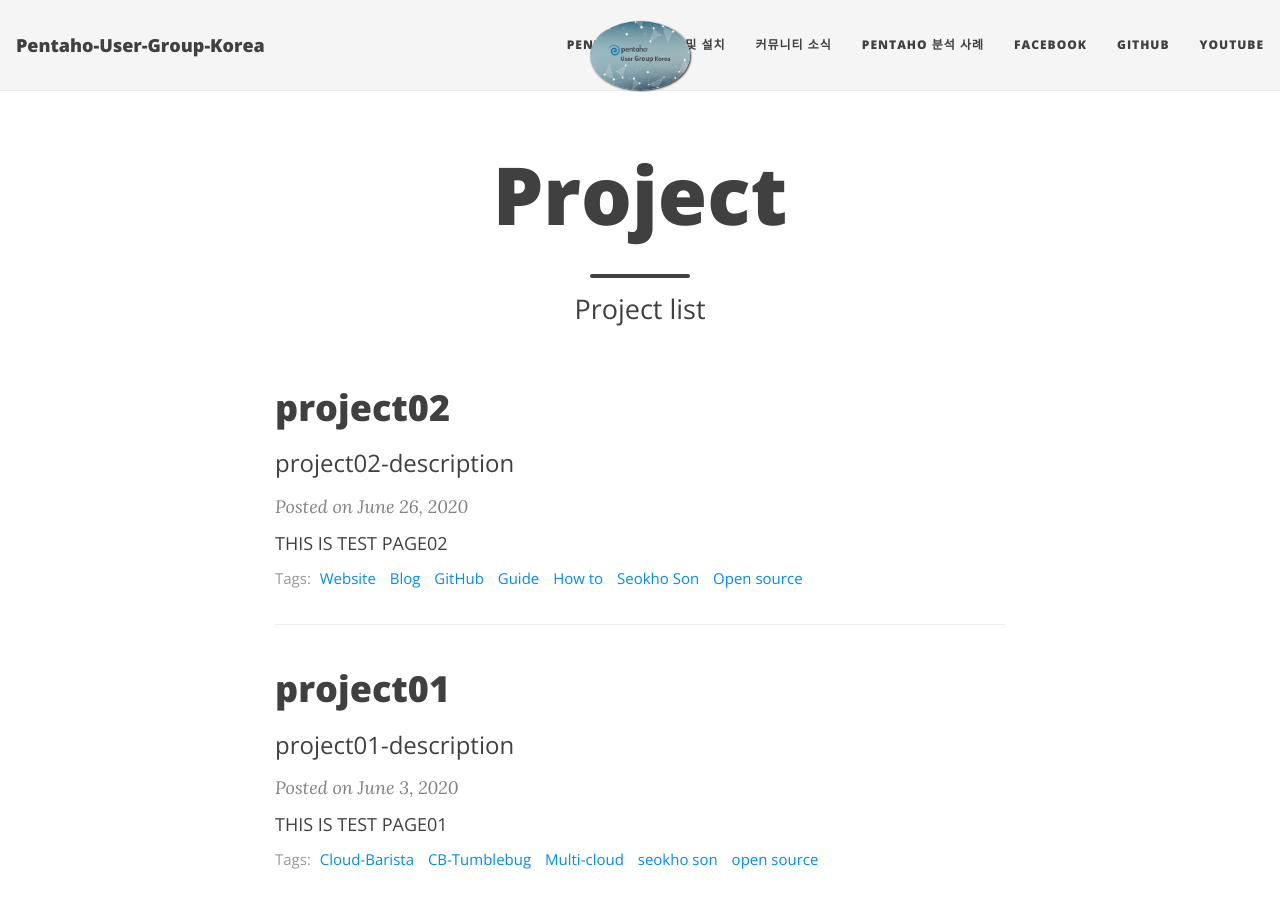
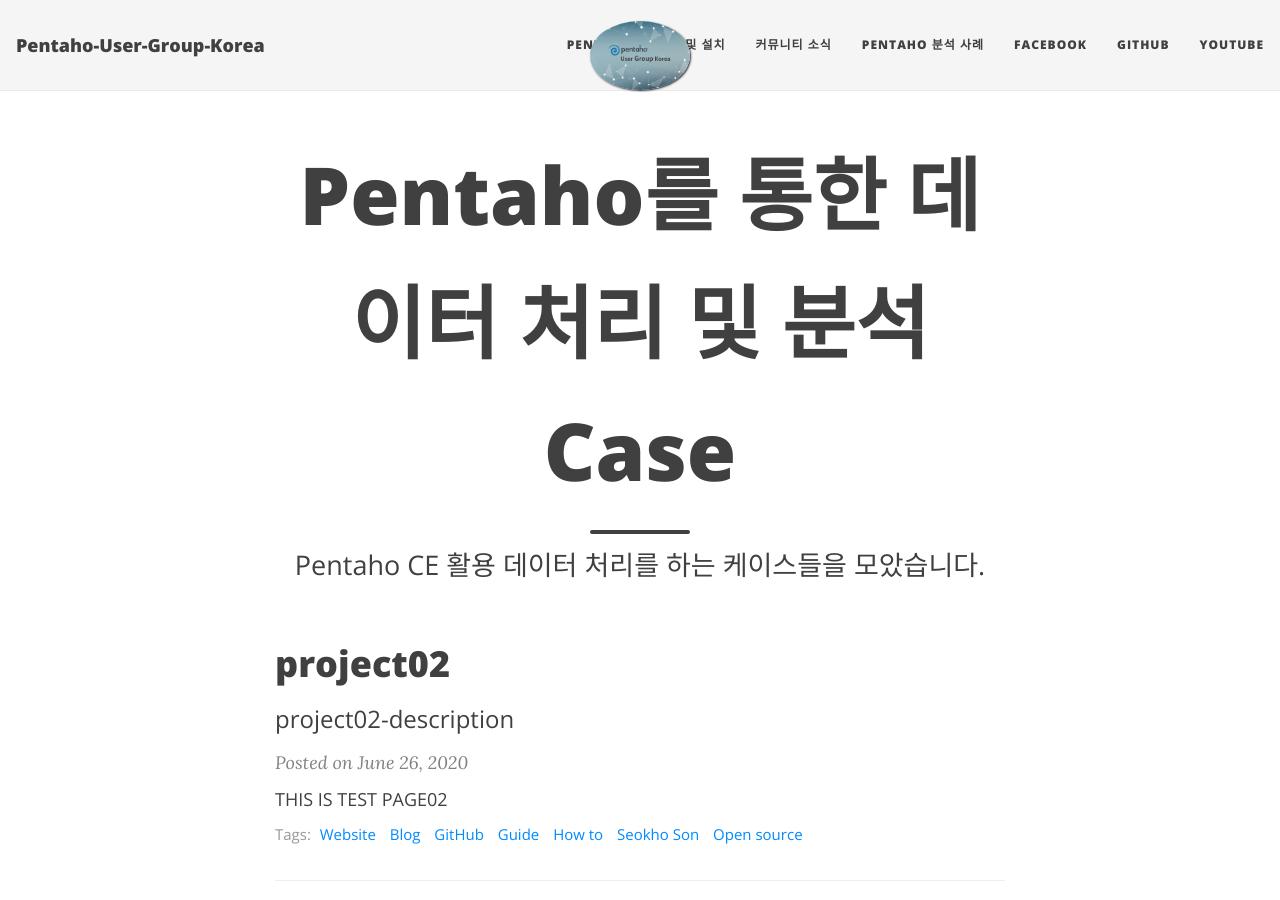
Before and after one commit to Pentaho-User-Group-Korea/Pentaho-User-Group-Korea.github.io, a Jekyll site: the page built from project/index.html, in a window 1280 px wide and 900 px high. Built offline with Jekyll 4.4.1, drawn with Linux system fonts in a browser that asks for light colours; nearby versions of some CDN libraries.

Commit message:
Update index.html

```diff
--- a/project/index.html
+++ b/project/index.html
@@ -1,5 +1,5 @@
 ---
 layout: post-project
-title: Project
-subtitle: Project list
+title: Pentaho를 통한 데이터 처리 및 분석 Case
+subtitle: Pentaho CE 활용 데이터 처리를 하는 케이스들을 모았습니다.
 ---
```
